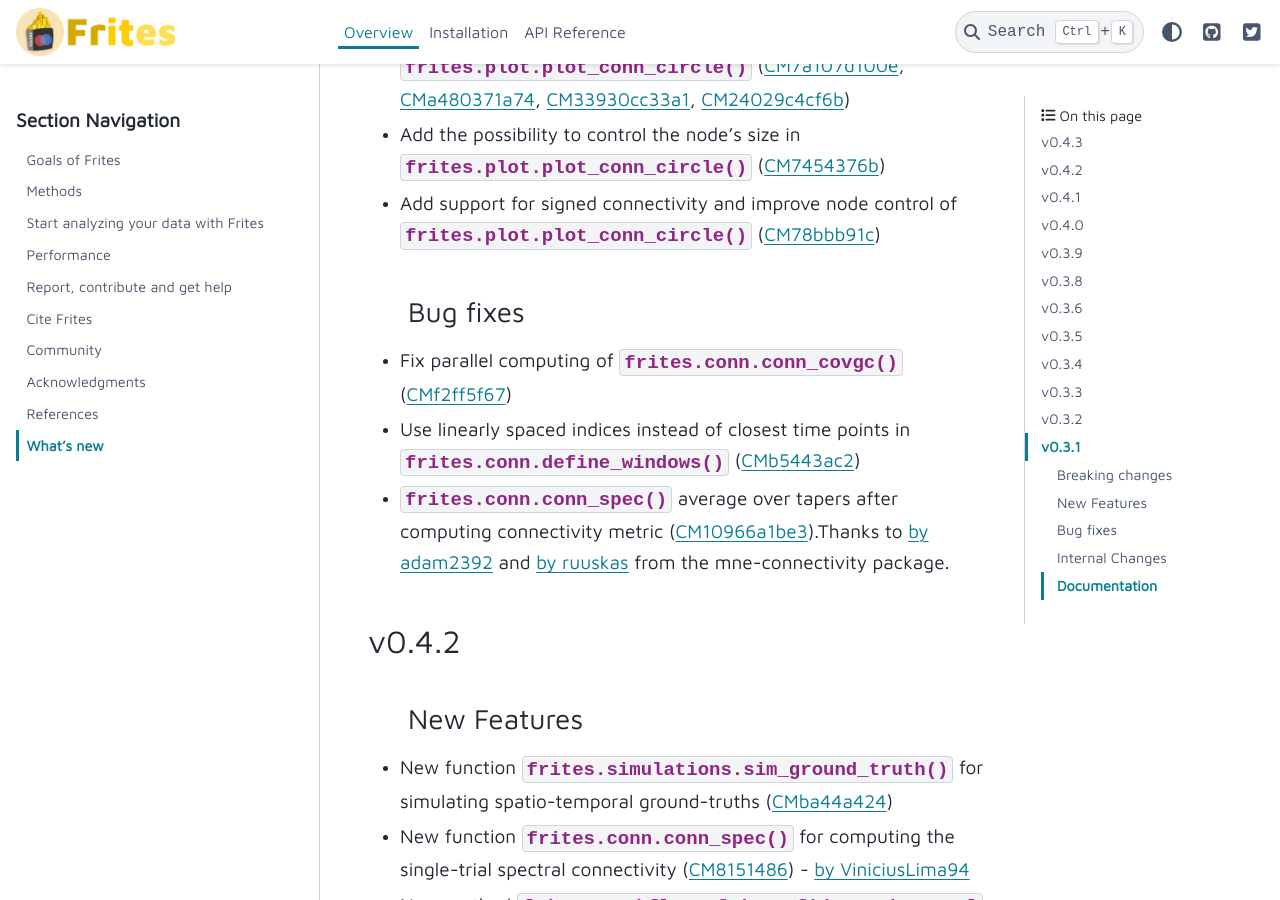
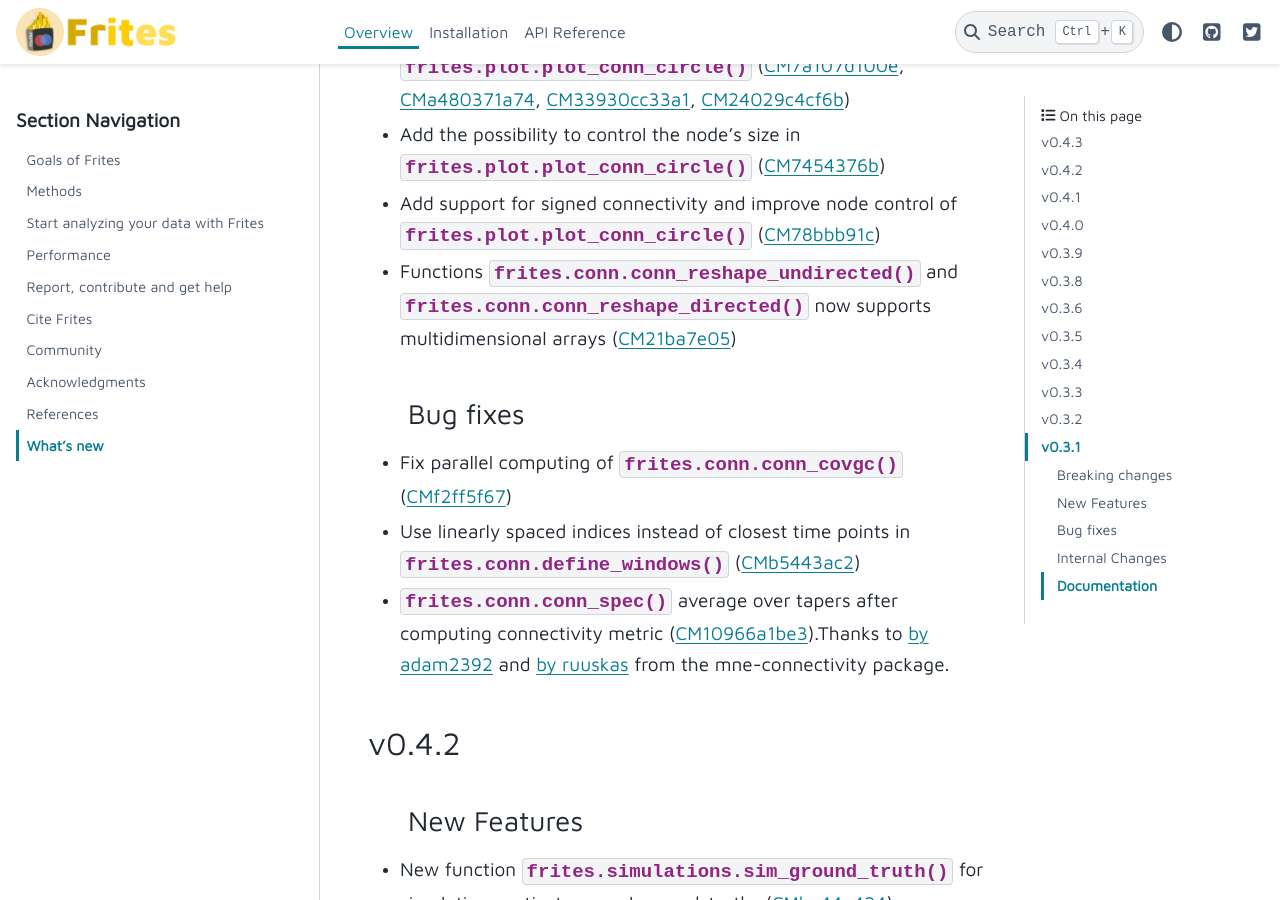
Before and after one commit to brainets/frites, a Sphinx documentation site: the page built from docs/source/overview/ovw_whatsnew.rst, in a window 1280 px wide and 900 px high, scrolled down 581 px. Built offline with Sphinx 7.4.7 and the PyData theme 0.15.4, drawn with Linux system fonts in a browser that asks for light colours; pages that are not in the unit, such as notebooks, are missing from menus.

Commit message:
Update whatsnew

```diff
--- a/docs/source/overview/ovw_whatsnew.rst
+++ b/docs/source/overview/ovw_whatsnew.rst
@@ -13,6 +13,7 @@ New Features
 * New plotting module with two functions for plotting connectivity matrices,  :func:`frites.plot.plot_conn_heatmap` and :func:`frites.plot.plot_conn_circle` (:commit:`7a107d100e`, :commit:`a480371a74`, :commit:`33930cc33a1`, :commit:`24029c4cf6b`)
 * Add the possibility to control the node's size in :func:`frites.plot.plot_conn_circle` (:commit:`7454376b`)
 * Add support for signed connectivity and improve node control of :func:`frites.plot.plot_conn_circle` (:commit:`78bbb91c`)
+* Functions :func:`frites.conn.conn_reshape_undirected` and :func:`frites.conn.conn_reshape_directed` now supports multidimensional arrays (:commit:`21ba7e05`)
 
 Bug fixes
 +++++++++
```
